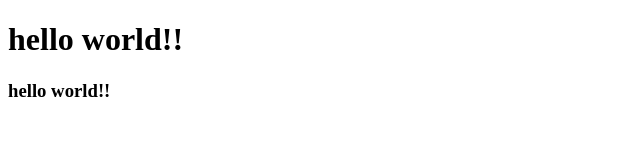
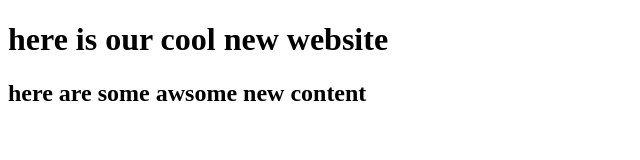
Before and after one commit to Annoyinglytanvir/test-repo, a plain HTML site: page index.html in a window 1280 px wide. Shown: the whole page, without its empty margins (0-640 px from the left). Drawn offline with Linux system fonts and the light colour scheme.

Commit message:
something somethinig

```diff
--- a/index.html
+++ b/index.html
@@ -7,7 +7,8 @@
     <title>my website!</title>
 </head>
 <body>
-<h1>hello world!!</h1>
-<h3>hello world!!</h3>
+<h1>here is our cool new website</h1>
+<h2>here are some awsome new content</h2>
+
 </body>
 </html>
```
Also changed, not shown: 1 other file.
